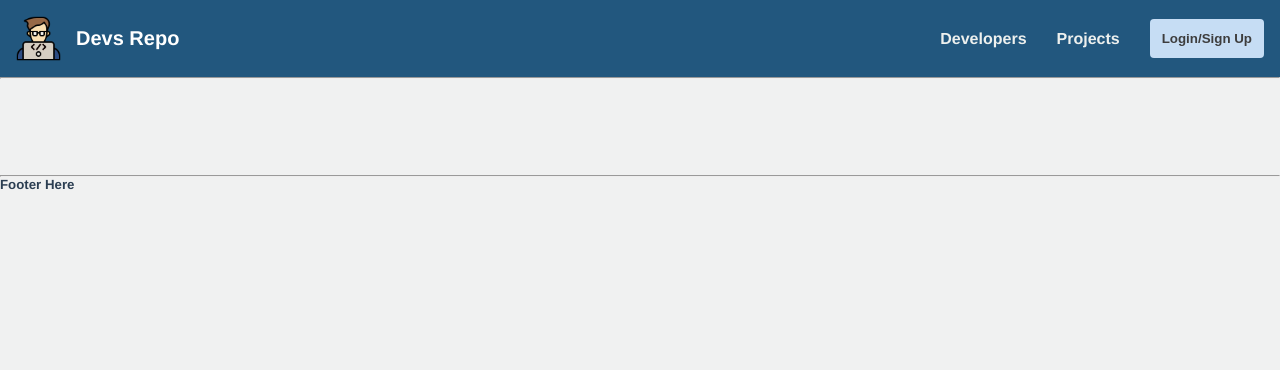
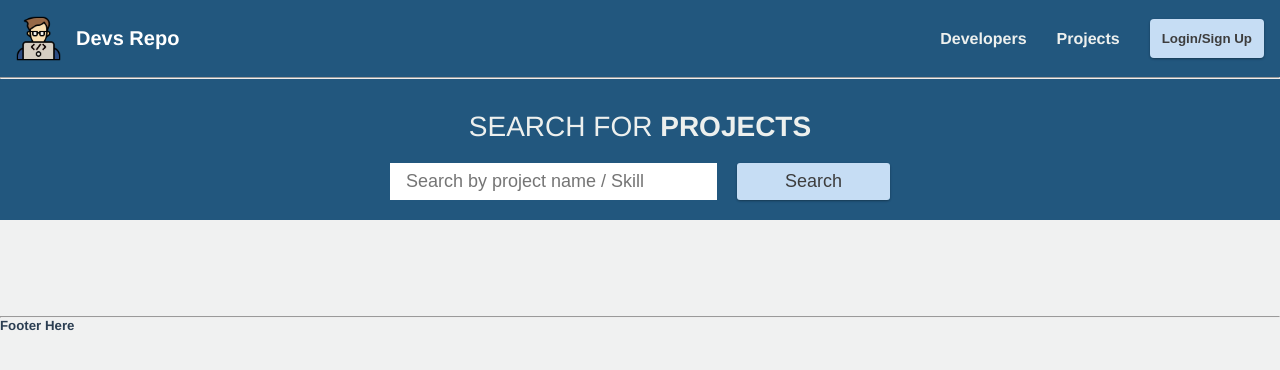
Before and after one commit to BhuvanThota/Devs-Repo, a Django app: page /projects/ in a window 1280 px wide. Shown: the top 370 px of the page. Run offline with Django 5.2, Linux system fonts and the light colour scheme; data that the repository does not hold is empty.

Commit message:
Search Feature - Projects, Profiles

```diff
--- a/projects/templates/projects/projects.html
+++ b/projects/templates/projects/projects.html
@@ -7,6 +7,17 @@
 
 
 {% block content %}
+<section id="dev_head_section">
+    <h1 id="dev_heading">
+        SEARCH FOR <strong>PROJECTS</strong><br/>
+    </h1>
+
+    <form action="{% url 'projects' %}" method="GET" class="search_form" >
+        {% csrf_token %}
+        <input class="search_bar" type="text" id="developer_search" name="search_query" placeholder="Search by project name / Skill" {% if search_query %} value={{search_query}}  {% endif %} />
+        <input class="search_btn btn_effect " type="submit" value="Search" />
+    </form>
+</section>
 
     <section id="projects_list">
 
--- /dev/null
+++ b/projects/utils.py
@@ -0,0 +1,16 @@
+from .models import *
+from django.db.models import Q
+
+def searchProjects(request):
+    search_query = ''
+
+    if request.GET.get('search_query'):
+        search_query = request.GET.get('search_query')
+
+    Tags = Tag.objects.filter(name__icontains = search_query)
+
+    projects = Project.objects.distinct().filter(Q(title__icontains=search_query) |
+                                                 Q(owner__name__icontains= search_query)|
+                                                 Q(tags__in=Tags))
+
+    return projects, search_query
--- a/projects/views.py
+++ b/projects/views.py
@@ -1,15 +1,19 @@
 from django.shortcuts import render, redirect
 from django.contrib.auth.decorators import login_required
 from django.contrib import messages
+from django.db.models import Q
 from django.contrib.auth.models import User
 from .models import *
 from .forms import *
+from .utils import *
 # Create your views here.
 
 
 def projects(request):
-    projectsList = Project.objects.all()
-    return render(request, 'projects/projects.html', {'projects' : projectsList})
+    projects, search_query = searchProjects(request)
+
+    context = {'projects' : projects, 'search_query': search_query}
+    return render(request, 'projects/projects.html',context )
 
 
 def project_detail(request, id):
--- a/static/styles/users_styles.css
+++ b/static/styles/users_styles.css
@@ -66,6 +66,9 @@
     padding: 0.5rem 3rem;
 }
 
+.search_btn:hover, .search_btn:active{
+
+}
 
 .profile_link, .profile_link:hover, .profile_link:active{
     text-decoration: none;
@@ -494,12 +497,16 @@
 .btn_effect{
     color: rgb(61, 61, 61);
     background-color: rgba(213, 234, 255, 0.916);
+    box-shadow: rgba(0, 0, 0, 0.12) 0px 1px 3px, rgba(0, 0, 0, 0.24) 0px 1px 2px;
+
 
 }
 
 .btn_effect:hover, .btn_effect:active{
-    background-color: rgba(99, 153, 234, 0.943);
-    color: black;
+    background-color: rgba(32, 102, 207, 0.943);
+    color: rgb(227, 227, 227);
+    font-weight: bold;
+    box-shadow: rgba(50, 50, 93, 0.25) 0px 6px 12px -2px, rgba(0, 0, 0, 0.3) 0px 3px 7px -3px;
 }
 
 .edit_effect{
--- a/users/templates/users/profiles.html
+++ b/users/templates/users/profiles.html
@@ -9,10 +9,10 @@
         CONNECT WITH <strong>DEVELOPERS</strong><br/>FROM AROUND THE WORLD
     </h1>
 
-    <form action="" class="search_form">
+    <form action="{% url 'profiles' %}" method="GET" class="search_form" >
         {% csrf_token %}
-        <input class="search_bar" type="text" placeholder="Search by developer name" />
-        <input class="search_btn btn_effect" type="submit" value="Search" />
+        <input class="search_bar" type="text" id="developer_search" name="search_query" placeholder="Search by developer name / Skill " {% if search_query %} value={{search_query}}  {% endif %} />
+        <input class="search_btn btn_effect " type="submit" value="Search" />
     </form>
 </section>
 
```
Also changed, not shown: users/utils.py (added, +17 -0 lines), users/views.py (+6 -5 lines).
